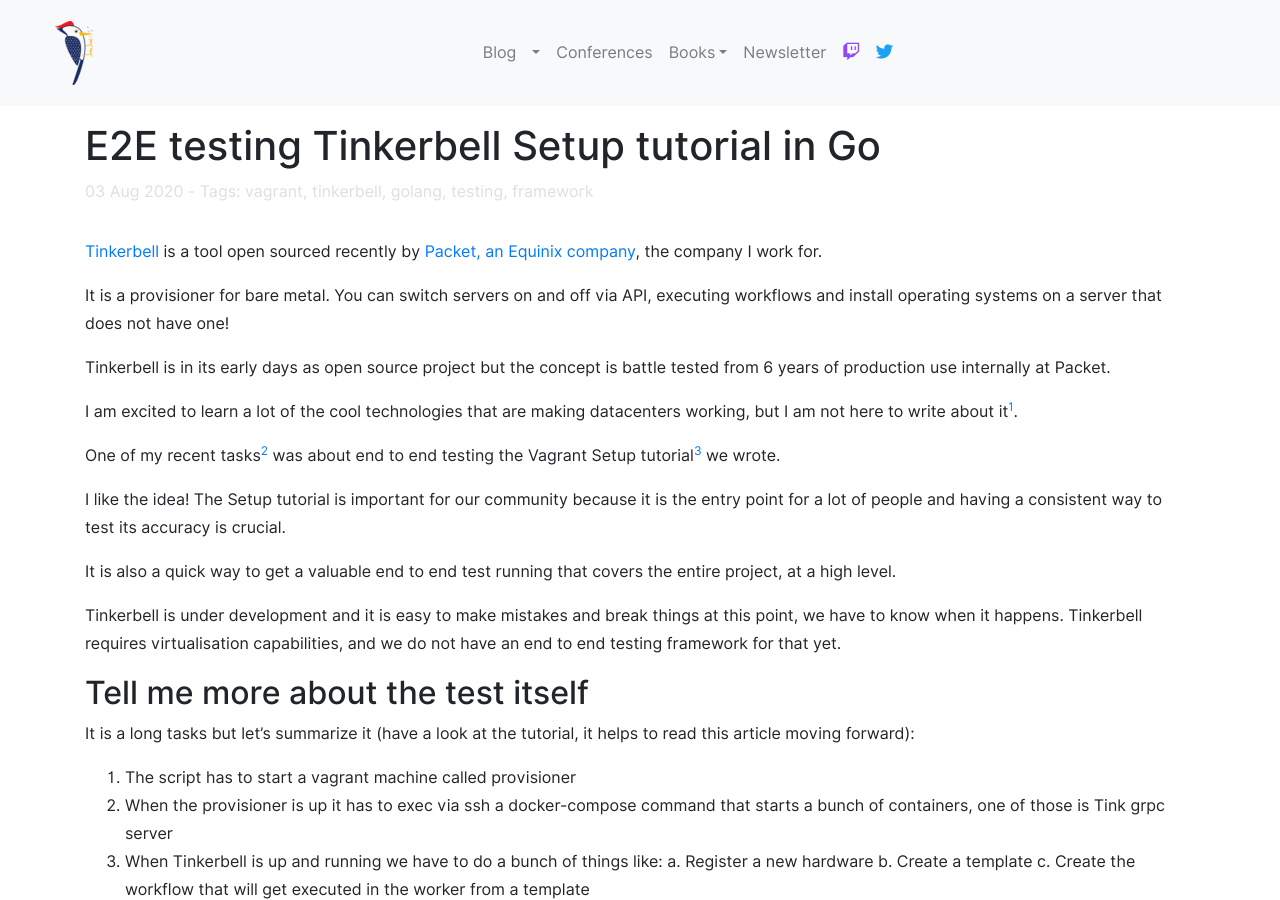
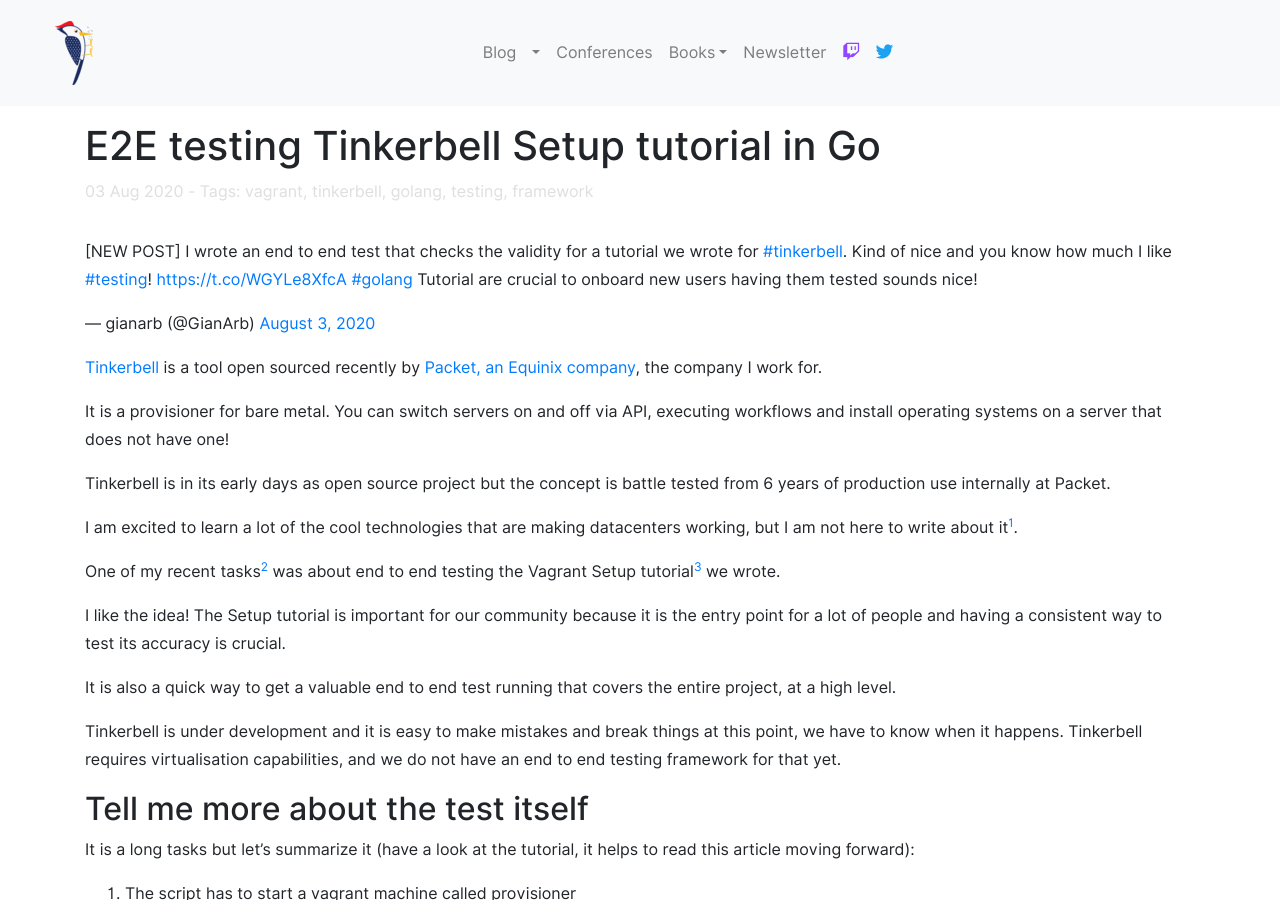
Before and after one commit to gianarb/gianarb.github.com, a Jekyll site: the page built from _posts/2020-08-03-e2e-test-tinkerbell-vagrant-setup-with-go.md, in a window 1280 px wide and 900 px high. Built offline with Jekyll 4.4.1, drawn with Linux system fonts in a browser that asks for light colours; nearby versions of some CDN libraries; comment, search, counter and statistics services are not loaded.

Commit message:
embed tweet

```diff
--- a/_posts/2020-08-03-e2e-test-tinkerbell-vagrant-setup-with-go.md
+++ b/_posts/2020-08-03-e2e-test-tinkerbell-vagrant-setup-with-go.md
@@ -10,6 +10,19 @@
 tips."
 changefreq: daily
 ---
+
+<blockquote class="twitter-tweet tw-align-center"><p lang="en" dir="ltr">[NEW POST] I wrote an
+end to end test that checks the validity for a tutorial we wrote for <a
+href="https://twitter.com/hashtag/tinkerbell?src=hash&amp;ref_src=twsrc%5Etfw">#tinkerbell</a>.
+Kind of nice and you know how much I like <a
+href="https://twitter.com/hashtag/testing?src=hash&amp;ref_src=twsrc%5Etfw">#testing</a>!
+<a href="https://t.co/WGYLe8XfcA">https://t.co/WGYLe8XfcA</a> <a
+href="https://twitter.com/hashtag/golang?src=hash&amp;ref_src=twsrc%5Etfw">#golang</a>
+Tutorial are crucial to onboard new users having them tested sounds
+nice!</p>&mdash; gianarb (@GianArb) <a
+href="https://twitter.com/GianArb/status/1290283717987053569?ref_src=twsrc%5Etfw">August
+3, 2020</a></blockquote> <script async
+src="https://platform.twitter.com/widgets.js" charset="utf-8"></script>
 
 [Tinkerbell](https://tinkerbell.org) is a tool open sourced recently by
 [Packet, an Equinix company](https://packet.com), the company I work for.
```
